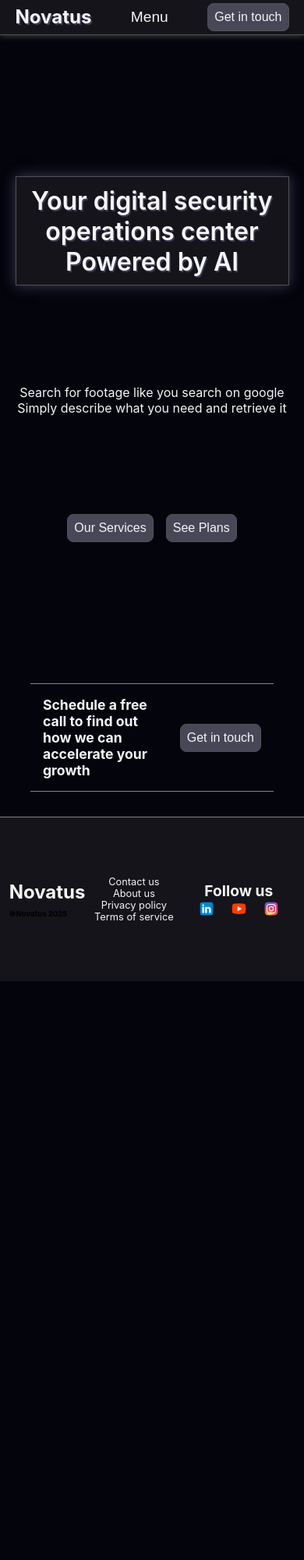
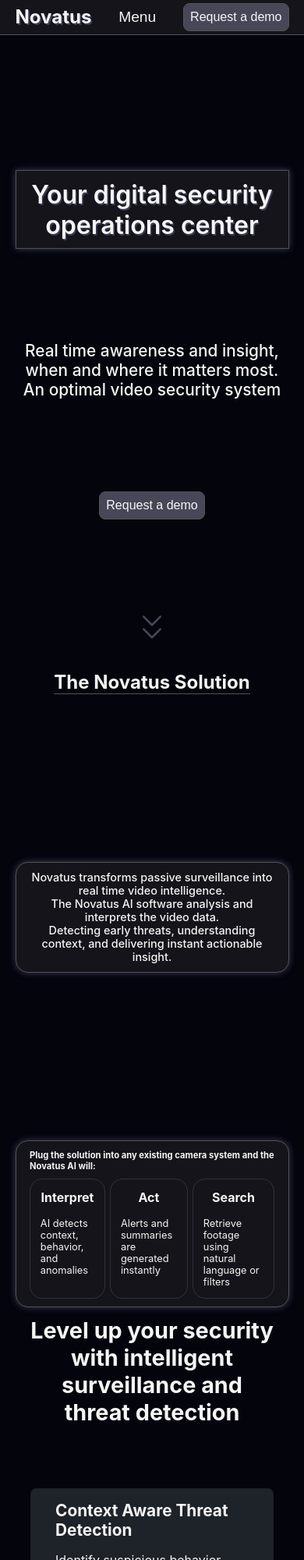
Before and after one commit to helauren42/ai-security-website, a React app in the folder reactapp/: page / in a window 390 px wide. Shown: the top 2000 px of the page at 78% size. Before the commit the page ends 1258 px from the top, so only its background shows below. Built offline with nearby package versions, Linux system fonts and the light colour scheme; a web font is replaced by a local one.

Commit message:
added brief how it works and triple card blocks

```diff
--- a/reactapp/src/CSS/App.css
+++ b/reactapp/src/CSS/App.css
@@ -9,7 +9,7 @@
   --darker-black: #07070d;
   --main-grey: #14141a;
   --second-grey: #474758;
-  --dark-border: #1d1d1d;
+  --dark-border: #31323b;
   --dark-border2: #525252;
   --medium-border: #858587;
   --blue-shadow: #3d3d56;
@@ -17,24 +17,18 @@
   --light-bg: #dbdbec;
 }
 
-/* .App { */
-/* height: 200vh; */
-/* width: 100vw; */
-/* } */
-
 .page-section {
   box-sizing: border-box;
   width: 100%;
   height: 100vh;
 }
 
-.classic-trip-card {
-  width: 25%;
-  height: 60%;
-  padding: 1rem;
-  background-color: var(--card-black);
+.classic-paragraph {
   color: var(--text-white);
-  border-radius: 0.5rem;
+  font-size: 1.3rem;
+  font-weight: 500;
+  align-items: center;
+  text-align: center;
 }
 
 .classic-btn {
--- /dev/null
+++ b/reactapp/src/CSS/Brief.css
@@ -0,0 +1,119 @@
+#section-brief {
+  width: 100%;
+  height: 100vh;
+  display: flex;
+  justify-content: space-evenly;
+  align-items: center;
+  padding-top: 4%;
+  padding-bottom: 3%;
+  gap: 2rem;
+  z-index: 1;
+}
+
+#brief-cont {
+  width: 90%;
+  max-width: 90%;
+  height: 100%;
+  display: flex;
+  flex-direction: column;
+  justify-content: space-between;
+  align-items: center;
+  text-align: center;
+}
+
+#brief-title {
+  color: var(--text-white);
+  font-size: 2rem;
+  border-bottom: 0.01rem solid var(--dark-border2);
+}
+
+#brief-paragraph {
+  background-color: var(--main-grey);
+  border: 0.01rem solid var(--dark-border2);
+  box-shadow: 0px 0px 0.5rem var(--blue-shadow);
+  padding: 3% 5%;
+  border-radius: 1rem;
+  font-size: 1.5rem;
+}
+
+#how-it-works {
+  border-radius: 1rem;
+  background-color: var(--main-grey);
+  border: 0.01rem solid var(--dark-border2);
+  box-shadow: 0px 0px 0.5rem var(--blue-shadow);
+  padding: 3% 5%;
+  display: flex;
+  flex-direction: column;
+  justify-content: space-evenly;
+  align-items: flex-start;
+  color: var(--text-white);
+  text-align: left;
+}
+
+#how-it-works-title {
+  font-size: 1.5rem;
+}
+
+#mini-trip-cards-section {
+  display: flex;
+  flex-direction: row;
+  padding: 3% 0;
+  padding-bottom: 0;
+  gap: 2%;
+}
+
+.mini-trip-card {
+  display: flex;
+  flex-direction: column;
+  gap: 1rem;
+  border: 0.01rem solid var(--dark-border);
+  padding: 0.8rem;
+  border-radius: 1rem;
+}
+
+.mini-trip-card h3 {
+  text-align: center;
+  font-size: 1.3rem;
+}
+
+.mini-trip-card p {
+  font-size: 0.9rem;
+}
+
+@media(max-width: 550px) {
+  #brief-title {
+    font-size: 1.7rem;
+  }
+
+  #how-it-works-title {
+    font-size: 1.1rem;
+  }
+
+  #brief-paragraph {
+    font-size: 1.1rem;
+  }
+
+  .mini-trip-card h3 {
+    font-size: 1rem;
+  }
+
+  .mini-trip-card p {
+    font-size: 0.8rem;
+  }
+}
+
+@media(max-width: 400px) {
+  #brief-title {
+    font-size: 1.5rem;
+  }
+
+  #how-it-works-title {
+    font-size: 0.7rem;
+  }
+
+  #brief-paragraph {
+    font-size: 0.9rem;
+  }
+
+  .mini-trip-card {}
+}
--- a/reactapp/src/CSS/CallToAction.css
+++ b/reactapp/src/CSS/CallToAction.css
@@ -2,7 +2,7 @@
   height: auto;
   display: grid;
   place-items: center;
-  margin: 2rem 0;
+  margin: 8rem 0;
 }
 
 .short-divider {
--- a/reactapp/src/CSS/Footer.css
+++ b/reactapp/src/CSS/Footer.css
@@ -19,6 +19,7 @@
   flex-direction: column;
   justify-content: space-evenly;
   align-items: center;
+  flex: 1 1 33%;
 }
 
 #company {
@@ -31,6 +32,7 @@
 
 #company h4 {
   font-size: 0.8rem;
+  color: var(--text-white);
 }
 
 #title {
@@ -43,6 +45,7 @@
   flex-direction: column;
   justify-content: space-around;
   align-items: center;
+  flex: 1 1 33%;
 }
 
 #follow-us {
@@ -62,6 +65,7 @@
 }
 
 #links {
+  flex: 1 1 33%;
   display: flex;
   flex-direction: column;
   align-items: center;
--- a/reactapp/src/CSS/Header.css
+++ b/reactapp/src/CSS/Header.css
@@ -6,7 +6,6 @@
   flex-direction: column;
   align-items: center;
   justify-content: space-between;
-  z-index: 9000;
   color: var(--text-white);
   padding: 5%;
 }
@@ -19,7 +18,7 @@
   background-color: var(--main-grey);
   text-align: center;
   border: 0.01rem solid var(--dark-border2);
-  box-shadow: 0px 0px 1rem var(--blue-shadow);
+  box-shadow: 0px 0px 0.5rem var(--blue-shadow);
   padding: 3% 5%;
 }
 
@@ -40,7 +39,6 @@
 
 .second-text {
   color: var(--text-white);
-  font-size: 1rem;
 }
 
 #header-btn-cont {
@@ -51,8 +49,17 @@
   gap: 1rem;
 }
 
-#header-bottom-line {
-  width: 50%;
-  height: 0.4%;
-  /* border-bottom: 0.001rem solid var(--blue-shadow); */
+#arrow-down-div {
+  display: flex;
+  justify-content: center;
+  align-items: center;
+  height: auto;
+  width: auto;
+  flex-shrink: 0;
 }
+
+#arrow-down-img {
+  width: 40px;
+  height: 40px;
+  fill: var(--second-grey);
+}
--- a/reactapp/src/CSS/Navbar.css
+++ b/reactapp/src/CSS/Navbar.css
@@ -7,7 +7,7 @@
   background-color: var(--main-grey);
   position: fixed;
   width: 100%;
-  z-index: 1001;
+  z-index: 10000;
   display: flex;
   flex-direction: row;
   align-items: center;
@@ -15,7 +15,6 @@
   box-sizing: border-box;
   padding: 0 5%;
   border-bottom: 0.01rem solid var(--dark-border2);
-  box-shadow: 0px 0px 0.55rem var(--dark-border2);
   padding: 1% 5%;
 }
 
--- /dev/null
+++ b/reactapp/src/CSS/TripCardBlocks.css
@@ -0,0 +1,100 @@
+.tc-wrapper {
+  height: auto;
+  min-height: 100vh;
+  display: grid;
+  place-items: center;
+}
+
+.trip-card-section {
+  height: auto;
+  min-height: 100vh;
+  width: 80%;
+  display: flex;
+  flex-direction: column;
+  justify-content: space-evenly;
+  align-items: center;
+  gap: 5rem;
+  margin: 0 3rem;
+}
+
+.trip-card-title {
+  color: var(--text-white);
+  font-size: 2rem;
+  text-align: center;
+}
+
+.cards-cont {
+  height: 100%;
+  width: 100%;
+  display: flex;
+  flex-direction: row;
+  justify-content: space-evenly;
+  align-items: center;
+  flex-direction: column;
+  gap: 3rem;
+}
+
+.classic-trip-card {
+  width: 100%;
+  height: auto;
+  padding: 1rem 2rem;
+  background-color: var(--card-black);
+  color: var(--text-white);
+  border-radius: 0.5rem;
+  display: flex;
+  flex-direction: row;
+  justify-content: space-between;
+  gap: 1rem;
+}
+
+.capabilities h2 {
+  font-size: 1.8rem;
+}
+
+.capabilities p {
+  font-size: 1.3rem;
+}
+
+.tc-text {
+  flex: 0 0 50%;
+  display: flex;
+  flex-direction: column;
+  justify-content: space-evenly;
+  gap: 2rem;
+}
+
+.tc-image {
+  /* flex: 0 0 50%; */
+  display: grid;
+  place-items: center;
+}
+
+.tc-image img {
+  width: 100%;
+  height: 100%;
+  max-height: 100%;
+}
+
+@media(max-width: 960px) {
+  .trip-card-title {
+    font-size: 1.8rem;
+  }
+
+  .capabilities h2 {
+    font-size: 1.3rem;
+  }
+
+  .capabilities p {
+    font-size: 1rem;
+  }
+
+  .tc-text {
+    gap: 1rem;
+  }
+}
+
+@media(max-width: 500px) {
+  .capabilities {
+    flex-direction: column;
+  }
+}
--- a/reactapp/src/JS/App.js
+++ b/reactapp/src/JS/App.js
@@ -4,6 +4,8 @@
 import { Header } from './Header'
 import { CallToAction } from './CallToAction';
 import { Footer } from './Footer';
+import { Capabilities } from './TripCardBlocks.js'
+import { Brief } from './Brief';
 
 function App() {
   const [mobileDisplay, setMobileDisplay] = useState(false)
@@ -23,8 +25,8 @@
     <div className="App">
       <Navbar tabletDisplay={tabletDisplay} />
       <Header />
-      {/* <div className='whole-page'> */}
-      {/* </div> */}
+      <Brief />
+      <Capabilities screenWidth={screenWidth} />
       <CallToAction />
       <Footer />
     </div >
--- /dev/null
+++ b/reactapp/src/JS/Brief.js
@@ -0,0 +1,30 @@
+import '../CSS/Brief.css'
+export const Brief = () => {
+  return (
+    <section id="section-brief">
+      <div id="brief-cont">
+        <h1 id="brief-title" > The Novatus Solution</h1 >
+        <p className='classic-paragraph' id="brief-paragraph">Novatus transforms passive surveillance into real time video intelligence.<br />
+          The Novatus AI software analysis and interprets the video data.<br /> Detecting early threats, understanding context, and delivering instant actionable insight.<br />
+        </p>
+        <div id="how-it-works">
+          <h2 id="how-it-works-title">Plug the solution into any existing camera system and the Novatus AI will:</h2>
+          <div id="mini-trip-cards-section">
+            <div className='mini-trip-card'>
+              <h3>Interpret</h3>
+              <p>AI detects context, behavior, and anomalies</p>
+            </div>
+            <div className='mini-trip-card'>
+              <h3>Act</h3>
+              <p>Alerts and summaries are generated instantly</p>
+            </div>
+            <div className='mini-trip-card'>
+              <h3>Search</h3>
+              <p>Retrieve footage using natural language or filters</p>
+            </div>
+          </div>
+        </div>
+      </div>
+    </section >
+  )
+}
--- a/reactapp/src/JS/CallToAction.js
+++ b/reactapp/src/JS/CallToAction.js
@@ -4,8 +4,8 @@
   return (
     <section className="page-section" id="call-to-action">
       <div className="short-divider">
-        <p id="cta-title">Schedule a free call to find out how we can accelerate your growth</p>
-        <button className="std-hover-active classic-btn">Get in touch</button>
+        <p id="cta-title">Schedule a free call now to find how you will benefit from Novatus</p>
+        <button className="std-hover-active classic-btn">Request a demo</button>
       </div>
     </section>
   )
--- a/reactapp/src/JS/Header.js
+++ b/reactapp/src/JS/Header.js
@@ -1,4 +1,5 @@
 import '../CSS/Header.css'
+import { ReactComponent as ArrowDownSvg } from "../IMAGES/double-arrow-down-svgrepo-com.svg"
 
 export const Header = () => {
   return (
@@ -6,17 +7,14 @@
       <div id="header-ghost"></div>
       <div id="main-text-cont">
         <p className="main-text">Your digital security operations center</p>
-        <p className="main-text">Powered by AI</p>
       </div>
-      <div id="second-text-cont">
-        <p className="second-text">Search for footage like you search on google</p>
-        <p className="second-text">Simply describe what you need and retrieve it</p>
+      <div className="classic-paragraph" id="second-text-cont">
+        <p className="second-text">Real time awareness and insight, when and where it matters most.<br />An optimal video security system</p>
       </div>
       <div id="header-btn-cont">
-        <button className='classic-btn std-hover-active' id="service-btn">Our Services</button>
-        <button className='classic-btn std-hover-active' id="plans-btn">See Plans</button>
-      </div>
-      <div id="header-bottom-line"></div>
-    </header>
+        <button className='classic-btn std-hover-active' id="service-btn">Request a demo</button>
+      </div >
+      <div id="arrow-down-div"><ArrowDownSvg id="arrow-down-img" /></div>
+    </header >
   )
 }
--- a/reactapp/src/JS/Navbar.js
+++ b/reactapp/src/JS/Navbar.js
@@ -47,7 +47,7 @@
       <section id="navbar">
         <h1 id="nav-title" > Novatus</h1 >
         {tabletDisplay ? <TabletMenu /> : <ClassicMenu />}
-        <button className='classic-btn std-hover-active' id="service-btn">Get in touch</button>
+        <button className='classic-btn std-hover-active' id="service-btn">Request a demo</button>
       </section>
     </nav >
   )
--- /dev/null
+++ b/reactapp/src/JS/TripCardBlocks.js
@@ -0,0 +1,57 @@
+import { useEffect } from 'react'
+import '../CSS/TripCardBlocks.css'
+import blackBagFigthingImg from '../IMAGES/black-bag-fighting.png'
+
+export const Capabilities = ({ screenWidth }) => {
+  useEffect(() => {
+    const cards = document.getElementsByClassName("capabilities")
+    let maxHeight = 0
+    for (let i = 0; i < cards.length; i++) {
+      cards[i].style.height = 'auto'
+      const height = cards[i].clientHeight
+      if (maxHeight < height)
+        maxHeight = height
+    }
+    for (let i = 0; i < cards.length; i++) {
+      cards[i].style.height = `${maxHeight * 1.12}px`
+    }
+  }, [screenWidth])
+  return (
+    <section className='page-section tc-wrapper'>
+      <section className="trip-card-section">
+        <h1 className="trip-card-title">Level up your security with intelligent surveillance and threat detection</h1>
+        <div className="cards-cont">
+          <div className="classic-trip-card capabilities">
+            <div className="tc-text">
+              <h2>Context Aware Threat Detection</h2>
+              <p>Identify suspicious behavior patterns like loitering, group formation, and face-covering before an incident unfolds.
+              </p>
+            </div>
+            <div className="tc-image">
+            </div>
+          </div>
+          <div className="classic-trip-card capabilities">
+            <div className="tc-text">
+              <h2>Real Time Alerts and Incident Logging</h2>
+              <p>Trigger smart notifications when critical thresholds are crossed. Events are logged with contextual metadata for instant review and response.
+              </p>
+            </div>
+            <div className="tc-image">
+              <img />
+            </div>
+          </div>
+          <div className="classic-trip-card capabilities">
+            <div className="tc-text">
+              <h2>Searchable Surveillance with AI Summaries</h2>
+              <p>Find key footage using natural language. Instantly retrieve clips that match queries like “Somebody with a black bag fighting”
+              </p>
+            </div>
+            <div className="tc-image">
+              <img />
+            </div>
+          </div>
+        </div>
+      </section >
+    </section>
+  )
+}
```
Also changed, not shown: reactapp/src/IMAGES/black-bag-fighting.png (added), reactapp/src/IMAGES/double-arrow-down-svgrepo-com.svg (added).
